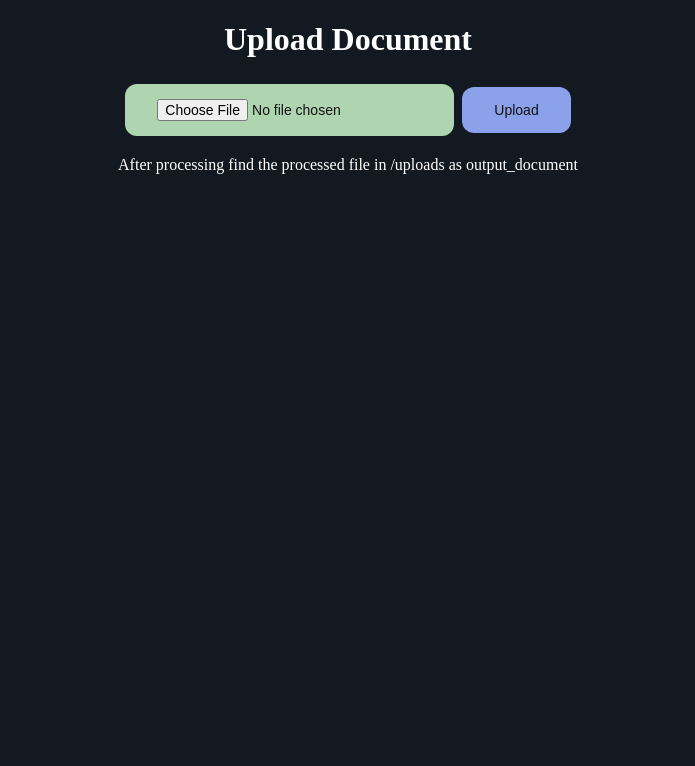
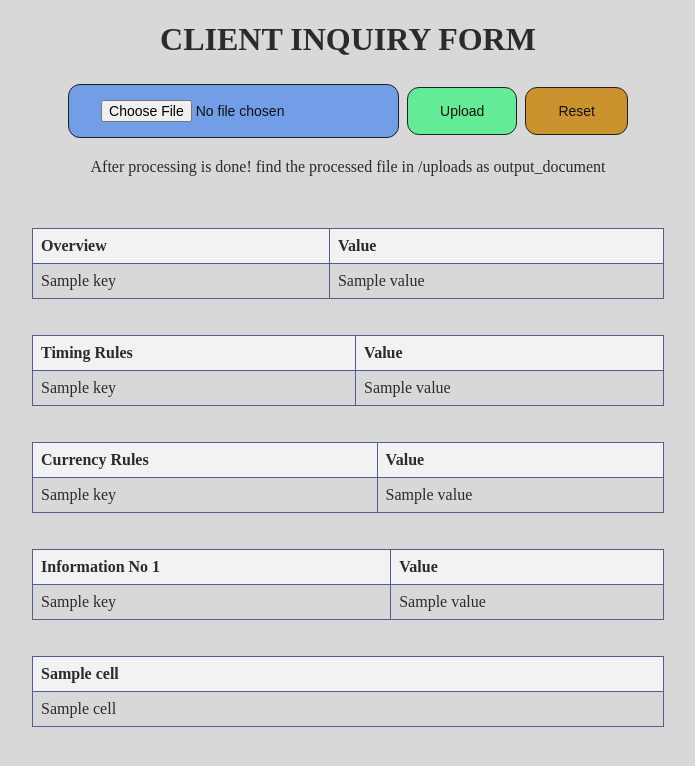
Before and after one commit to aryashjain/pythonDocReader, a Flask app: template templates/index.html in a window 1280 px wide. Shown: the top 766 px of the page, without its empty margins (292-987 px from the left). Run offline with Flask 3, Linux system fonts and the light colour scheme; the template is opened without the code that fills it: most values are stand-ins (such as "Sample title", 1, 10 or a date in 2020).

Commit message:
Made changes as required

```diff
--- a/app.py
+++ b/app.py
@@ -1,12 +1,12 @@
 import os
-from flask import Flask, request, render_template
-from scrip import extract_rows_by_first_entity, write_to_new_docx
+from flask import Flask, redirect, request, render_template, send_file, send_from_directory
+from scrip import extract_rows_by_first_entity, write_to_new_docx, extract_rows_by_t5
 
 app = Flask(__name__)
 
 # Define the upload folder and allowed extensions
 UPLOAD_FOLDER = 'uploads'
-ALLOWED_EXTENSIONS = {'docx'}
+ALLOWED_EXTENSIONS = {'docx', 'doc'}
 
 app.config['UPLOAD_FOLDER'] = UPLOAD_FOLDER
 
@@ -15,7 +15,12 @@ def allowed_file(filename):
     return '.' in filename and \
            filename.rsplit('.', 1)[1].lower() in ALLOWED_EXTENSIONS
 
-# Main route to upload and process the document
+@app.route('/process', methods=['POST'])
+def process():
+    # Process the form data
+    # For demonstration purposes, we'll just redirect to the home page
+    return redirect('/')
+
 @app.route('/', methods=['GET', 'POST'])
 def upload_file():
     if request.method == 'POST':
@@ -37,16 +42,42 @@ def upload_file():
         file.save(filename)
 
         # Process the uploaded file
-        entity_names = ["Overview", "Owner", "Event Type", "Currency", "Timing Rules", "Publish time", "Due Date", "Currency Rules", "Allow Participants to select bidding currency","Inco Term", "Inco Term Location", "Requested Delivery Date", "Quantity","InternalNote" ]
+        t1 = ["Overview", "Owner", "Event Type","Currency"]
+        t2 = ["Timing Rules", "Publish time", "Due Date"]
+        t3 = [ "Currency Rules", "Allow Participants to select bidding currency"]
+        t4 = ["Information No 1","Inco Term", "Inco Term Location"]
+        t5 = ["Item No", "Item Description", "Quantity","UOM" ,"Requested Delivery Date","Price", "InternalNote" ]
 
-        rows_dict = extract_rows_by_first_entity(filename, entity_names)
 
+        rows_dict1 = extract_rows_by_first_entity(filename, t1)
+        rows_dict2 = extract_rows_by_first_entity(filename, t2)
+        rows_dict3 = extract_rows_by_first_entity(filename, t3)
+        rows_dict4 = extract_rows_by_first_entity(filename, t4)
+        rows_2D =extract_rows_by_t5(filename, t5)
+
+        d1 = {
+        "Owner":rows_dict1["Owner"][0][1] if len(rows_dict1["Owner"]) > 0 else '-',
+        "Event Type":rows_dict1["Event Type"][0][1] if len(rows_dict1["Event Type"]) > 0 else '-',
+        "Currency":rows_dict1["Currency"][0][1] if len(rows_dict1["Currency"]) > 0 else '-',
+        }
+        d2 = {
+        "Publish time":rows_dict2["Publish time"][0][1] if len(rows_dict2["Publish time"]) > 0 else '-',
+        "Due Date":rows_dict2["Due Date"][0][1] if len(rows_dict2["Due Date"]) > 0 else '-',
+        }
+        d3 = {
+        "Allow Participants to select bidding currency":rows_dict3["Allow Participants to select bidding currency"][0][1] if len(rows_dict3["Allow Participants to select bidding currency"]) > 0 else '-',
+        }
+
+        d4 = {
+        "Inco Term":rows_dict4["Inco Term"][0][2] if len(rows_dict4["Inco Term"]) > 0 else '-',
+        "Inco Term Location":rows_dict4["Inco Term Location"][0][2] if len(rows_dict4["Inco Term Location"]) > 0 else '-',
+        }
         output_file = os.path.join(app.config['UPLOAD_FOLDER'], 'output_document.docx')
-        write_to_new_docx(rows_dict, output_file)
 
+        write_to_new_docx(rows_dict1,rows_dict2,rows_dict3,rows_dict4,rows_2D, output_file)
         output_file_link = f"/download/{output_file.split('/')[-1]}"
 
-        return render_template('index.html', output_file=output_file_link)
+        return render_template('index.html', d1 = d1, d2 = d2, d3=d3, d4=d4, data=rows_2D, output_file=output_file_link)
 
     return render_template('index.html')
 
--- a/templates/index.html
+++ b/templates/index.html
@@ -3,15 +3,30 @@
 <head>
     <meta charset="UTF-8">
     <meta name="viewport" content="width=device-width, initial-scale=1.0">
+    <link rel="stylesheet" type="text/css" href="styles.css">
     <title>Document Upload</title>
-    <style>body {
+    <style>table {
+        border-collapse: collapse;
+        width: 50%;
+    }
+    th, td {
+        border: 1px solid #4f5f93;
+        text-align: left;
+        padding: 8px;
+    }
+    th {
+        background-color: #f2f2f2;
+    }
+    body {
         text-align: center;
-        background-color:#141c26;
-        color: white; /* Set text color to white for better visibility */
+        background-color:#fefefe;
+        color: rgb(45, 42, 42); /* Set text color to white for better visibility */
     }
     .button{
+        content: '';
         background-color: #afd4b0; /* Green */
-        border: none;
+        cursor: pointer;
+        border: 1px solid rgb(33, 32, 32);
         color: rgb(18, 17, 17);
         padding: 15px 32px;
         text-align: center;
@@ -20,36 +35,121 @@
         font-size: 14px;
         margin: 4px 2px;
         transition-duration: 0.4s;
-        cursor: pointer;
         border-radius: 12px;
-    }</style>
+    }
+    .center {
+  margin-left: auto;
+  margin-right: auto;
+}</style>
 </head>
-<body style="background-color:#121921">
-    <h1>Upload Document</h1>
+<body style="background-color:#d8d8d8">
+    <h1>CLIENT INQUIRY FORM</h1>
     {% if error %}
     <p style="color: red;">{{ error }}</p>
     {% endif %}
     <form method="POST" enctype="multipart/form-data">
-        <input type="file" name="file"  class="button">
-        <input type="submit" value="Upload" class="button" id="myButton"  style="background-color: #8ba1ea;">
+        <input type="file" name="file"  class="button"  style="background-color: #729de7;">
+        <input type="submit" value="Upload" class="button" id="myButton"  style="background-color: #64eb96;">
+        <form action="/process" method="post"   >
+            <input type="submit" value="Reset" class="button" style="background-color: #ca932e;">
+        </form>
     </form>
+
     {% if output_file %}
     <h2>The document is Processed </h2>
     {% endif %}
 
-    <p>After processing find the processed file in /uploads as output_document</p>
+    <p>After processing is done! find the processed file in /uploads as output_document</p>
+    <br>
+    <br>
+    <table class="center">
+        <tr>
+            <th>Overview</th>
+            <th>Value</th>
+        </tr>
+        {% if d1 %}
+        {% for key, value in d1.items() %}
+        <tr>
+            <td>{{ key }}</td>
+            <td>{{ value }}</td>
+        </tr>
+        {% endfor %}
+        {% endif %}
+    </table>
+    <br>
+    <br>
+    <table class="center">
+        <tr>
+            <th>Timing Rules</th>
+            <th>Value</th>
+        </tr>
+        {% if d2 %}
+        {% for key, value in d2.items() %}
+        <tr>
+            <td>{{ key }}</td>
+            <td>{{ value }}</td>
+        </tr>
+        {% endfor %}
+        {% endif %}
+    </table>
+    <br>
+    <br>
+    <table class="center">
+        <tr>
+            <th>Currency Rules</th>
+            <th>Value</th>
+        </tr>
+        {% if d3 %}
+        {% for key, value in d3.items() %}
+        <tr>
+            <td>{{ key }}</td>
+            <td>{{ value }}</td>
+        </tr>
+        {% endfor %}
+        {% endif %}
+    </table>
+    <br>
+    <br>
+    <table class="center">
+        <tr>
+            <th>Information No 1</th>
+            <th>Value</th>
+        </tr>
+        {% if d4 %}
+        {% for key, value in d4.items() %}
+        <tr>
+            <td>{{ key }}</td>
+            <td>{{ value }}</td>
+        </tr>
+        {% endfor %}
+        {% endif %}
+    </table>
+    <br>
+    <br>
 
+    <table class="center">
+        {% if data %}
+        {% for cell in data[0] %}
+            <th>{{ cell }}</th>
+            {% endfor %}
+        <!-- Iterate over rows -->
+        {% for row in data %}
+        <tr>
+            <!-- Iterate over cells in each row -->
+            {% for cell in row %}
 
-<script>
-  // Function to display the alert
-  function showAlert() {
+            <td>{{ cell }}</td>
 
-      setTimeout(window.alert("Proccessing....."),500);
-  }
+            {% endfor %}
+        </tr>
+        {% endfor %}
+        {% else %}
+        <th>
+            Item No	</th>
+            <th>Item Description</th>	<th>Quantity</th>	<th>UOM</th>	<th>Requested Delivery Date</th>	<th>Price</th>	<th>InternalNote</th>
+        {% endif %}
 
-  // Adding onclick event handler to the button
-  document.getElementById("myButton").onclick = showAlert;
-</script>
+    </table>
 
 
 </body>
--- /dev/null
+++ b/templates/styles.css
@@ -0,0 +1,31 @@
+table {
+    border-collapse: collapse;
+    width: 50%;
+}
+th, td {
+    border: 1px solid #dddddd;
+    text-align: left;
+    padding: 8px;
+}
+th {
+    background-color: #f2f2f2;
+}
+body {
+    text-align: center;
+    background-color:#fefefe;
+    color: rgb(45, 42, 42); /* Set text color to white for better visibility */
+}
+.button{
+    background-color: #afd4b0; /* Green */
+    border: none;
+    color: rgb(18, 17, 17);
+    padding: 15px 32px;
+    text-align: center;
+    text-decoration: none;
+    display: inline-block;
+    font-size: 14px;
+    margin: 4px 2px;
+    transition-duration: 0.4s;
+    cursor: pointer;
+    border-radius: 12px;
+}
```
Also changed, not shown: scrip.py (+99 -14 lines), README.md, t11.jpg (added), templates/t11.jpg (added), title.jpg (added).
